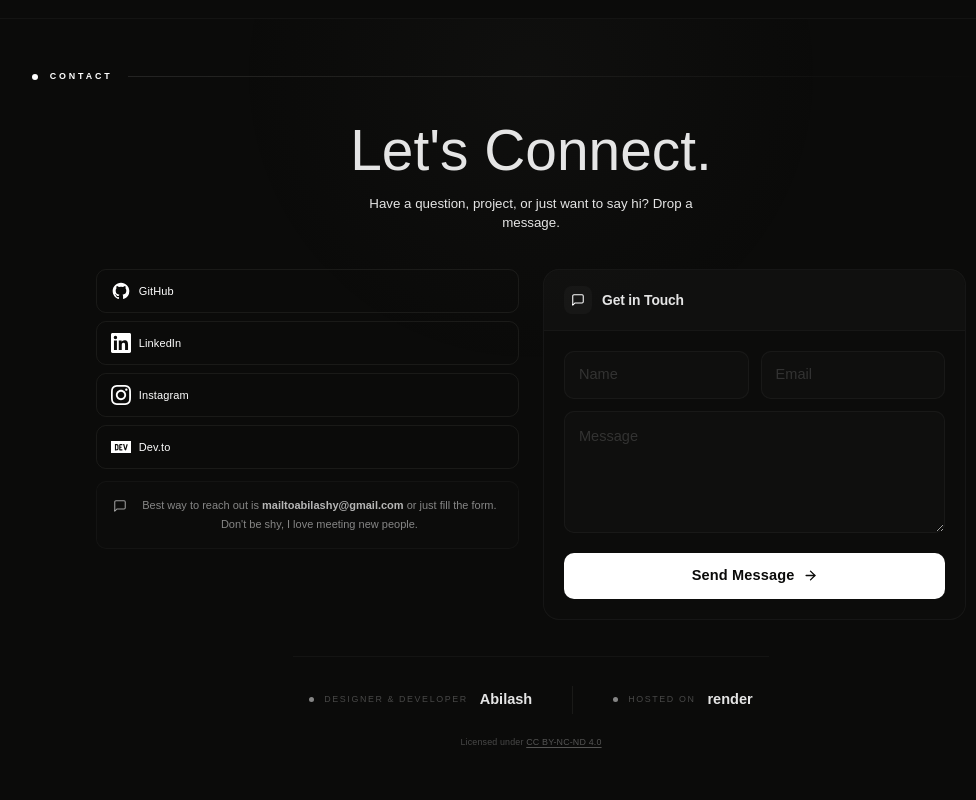
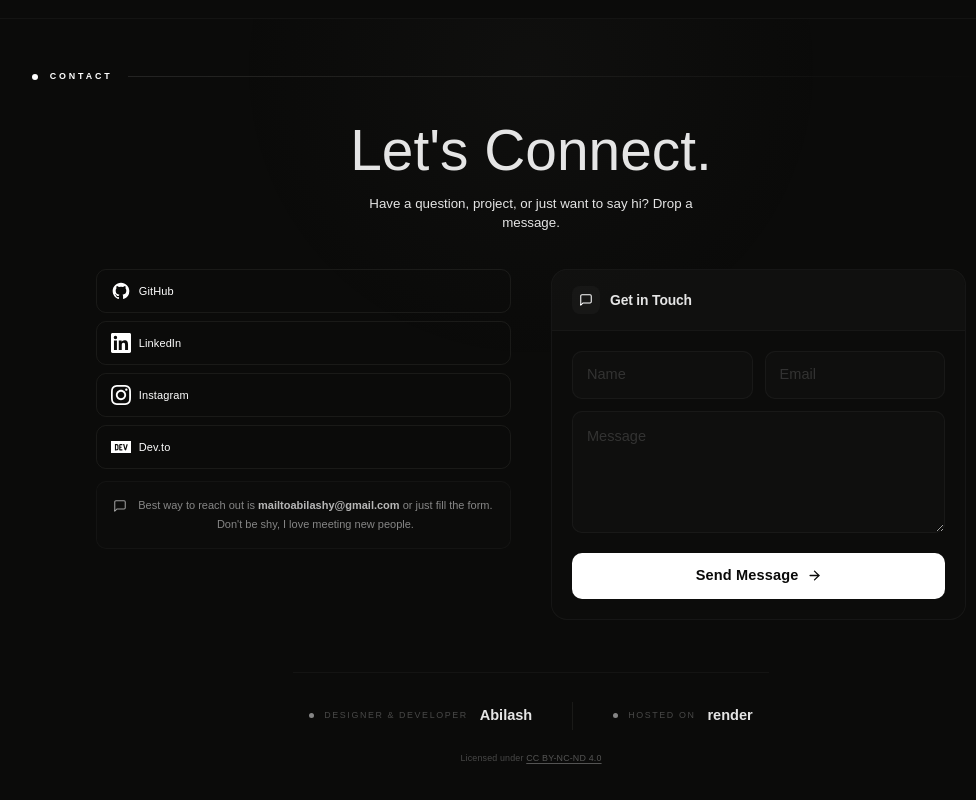
Before and after one commit to 0ABILASH/abilash-portfolio-website, a React (Vite) app: page / in a window 1280 px wide. Shown: the part 3701-4501 px from the top of the page, without its empty margins (109-1085 px from the left). Built offline with nearby package versions, Linux system fonts and the light colour scheme; a web font is replaced by a local one.

Commit message:
increase contact grid gap and brighten skill card hover border

```diff
--- a/src/portfolio.css
+++ b/src/portfolio.css
@@ -140,7 +140,7 @@ section{position:relative;z-index:2;padding:var(--section-y) var(--gutter)}
 .contact-section h2{font-family:"Alan Sans",sans-serif;font-optical-sizing:auto;font-style:normal;font-size:clamp(1.8rem,5vw,3.2rem);font-weight:500;line-height:.95;margin-bottom:16px;max-width:520px;margin-left:auto;margin-right:auto;width:100%}
 .contact-section h2 em{color:var(--a)}
 .contact-intro{font-size:.75rem;opacity:.5;margin:0 auto 36px;max-width:480px;padding:0 var(--gutter,24px)}
-.contact-inner{max-width:1200px;margin:0 auto;padding:0 var(--gutter,24px);display:grid;grid-template-columns:1fr 1fr;gap:24px;align-items:start}.contact-inner>.cf-card{grid-column:2}.contact-inner>.contact-socials{grid-column:1}.contact-inner>.cb-credit{grid-column:1/-1}
+.contact-inner{max-width:1200px;margin:0 auto;padding:0 var(--gutter,24px);display:grid;grid-template-columns:1fr 1fr;gap:40px;align-items:start}.contact-inner>.cf-card{grid-column:2}.contact-inner>.contact-socials{grid-column:1}.contact-inner>.cb-credit{grid-column:1/-1}
 .cf-card{background:rgba(var(--a-rgb),.015);border:1px solid rgba(var(--a-rgb),.08);border-radius:16px;padding:0;position:relative;width:100%;overflow:hidden}
 .cf-top{display:flex;align-items:center;gap:10px;padding:16px 20px;background:rgba(var(--a-rgb),.03);border-bottom:1px solid rgba(var(--a-rgb),.06);font-size:.78rem;font-weight:600;letter-spacing:-.01em}
 .cf-top-icon{width:28px;height:28px;border-radius:8px;background:rgba(var(--a-rgb),.06);display:flex;align-items:center;justify-content:center;flex-shrink:0}
@@ -207,7 +207,7 @@ section{position:relative;z-index:2;padding:var(--section-y) var(--gutter)}
 .skills-section .sec-label{margin-bottom:28px}
 .sk-mosaic{display:grid;grid-template-columns:repeat(12,1fr);gap:16px;max-width:1000px;margin:0 auto;width:100%}
 .sk-mosaic-card{border:1px solid rgba(var(--a-rgb),.06);border-radius:16px;padding:28px 22px 22px;transition:transform .35s ease,border-color .35s ease,box-shadow .35s ease}
-.sk-mosaic-card:hover{transform:translateY(-5px);border-color:rgba(var(--a-rgb),.18);box-shadow:0 16px 40px rgba(0,0,0,.06)}
+.sk-mosaic-card:hover{transform:translateY(-5px);border-color:rgba(var(--a-rgb),.35);box-shadow:0 16px 40px rgba(0,0,0,.06)}
 .sk-mosaic-card.rv.on{animation:skIn .7s cubic-bezier(.16,1,.3,1) both;animation-delay:calc(var(--i,0) * .05s)}
 @keyframes skIn{from{opacity:0;transform:translateY(32px)}to{opacity:1;transform:translateY(0)}}
 .sk-mosaic-card.size-a{grid-column:span 7;padding:34px 28px 28px}
```
